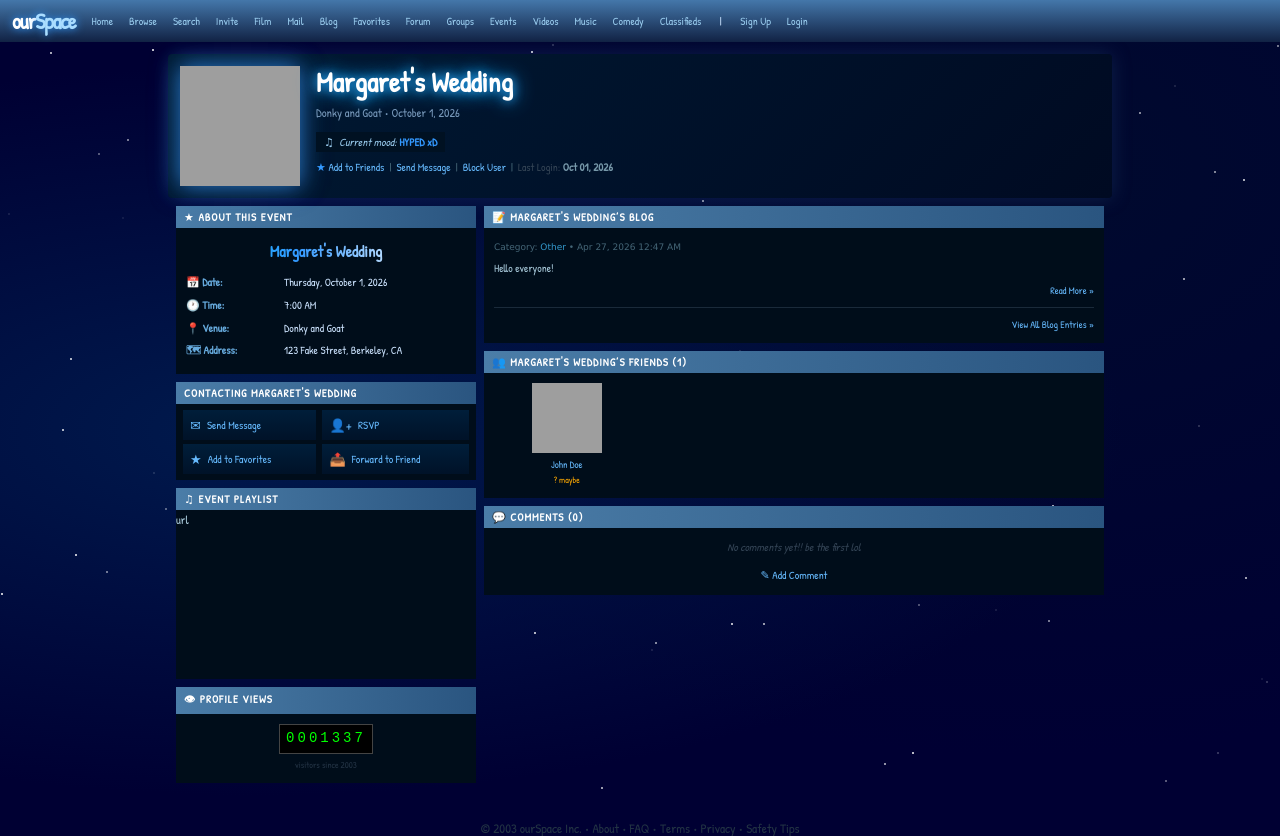
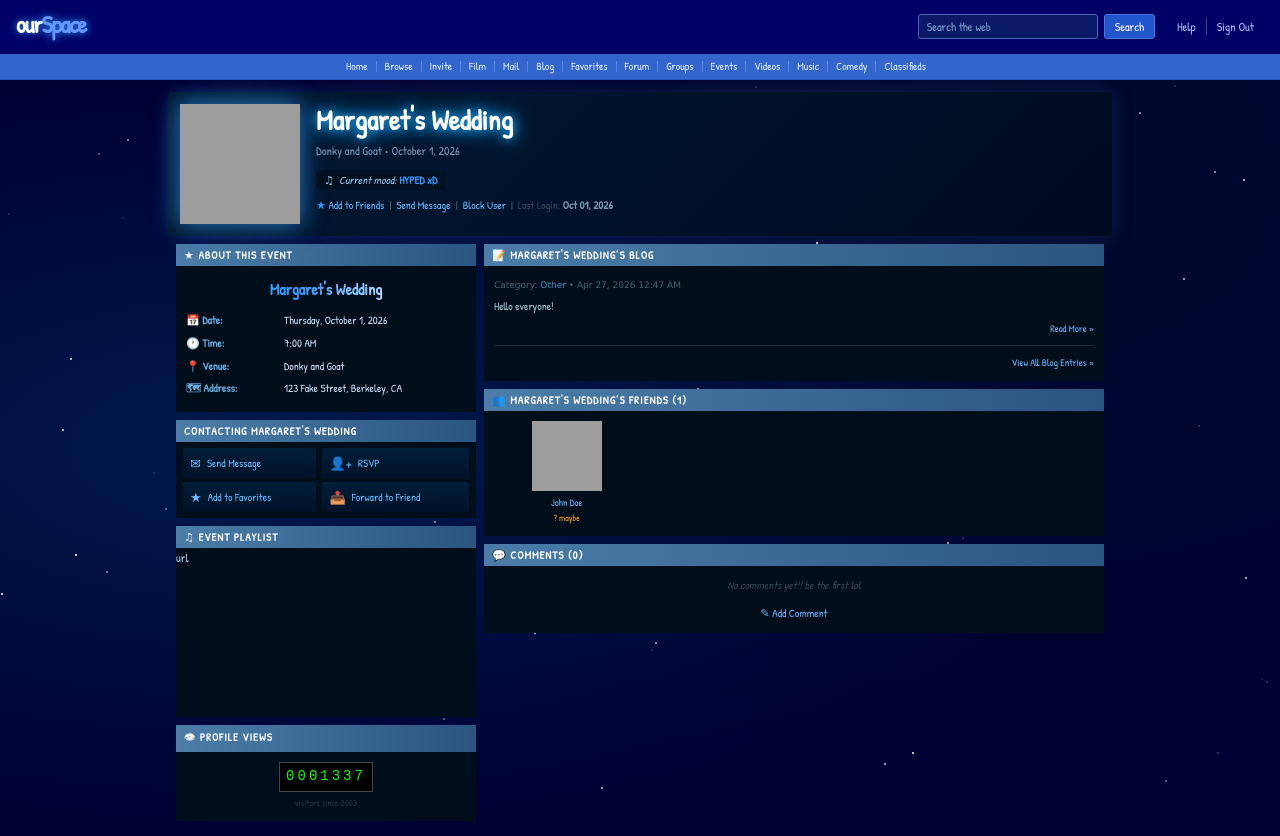
Before and after one commit to josefdaly/guest-list, a Django app: page / in a window 1280 px wide. Shown: the top 836 px of the page. Run offline with Django 5.2, Linux system fonts and the light colour scheme; data comes from the database, SQL or seed files in the repository; data that the repository does not hold is empty; grey boxes are pictures that could not be loaded.

Commit message:
styling tweaks

```diff
--- a/events/templates/events/event_detail.html
+++ b/events/templates/events/event_detail.html
@@ -61,28 +61,76 @@
       to   { opacity: 1; }
     }
 
-    /* ===== TOP NAV BAR ===== */
+    /* ===== TOP BAR ===== */
     #topbar {
       position: relative;
       z-index: 10;
-      background: linear-gradient(to bottom, #4477aa, #112244);
-      padding: 6px 12px;
+      background: #000066;
+      padding: 8px 16px 10px;
       display: flex;
       align-items: center;
-      gap: 16px;
-      font-size: 11px;
-      color: #cce4ff;
+      justify-content: space-between;
     }
     #topbar .logo {
-      font-size: 22px;
+      font-size: 24px;
       font-weight: bold;
       color: #fff;
       letter-spacing: -1px;
       text-shadow: 0 0 8px #3399ff;
+      flex-shrink: 0;
+      padding-bottom: 4px;
     }
-    #topbar .logo span { color: #aaddff; }
-    #topbar a { color: #99ccee; font-size: 11px; }
-    #topbar a:hover { color: #fff; }
+    #topbar .logo span { color: #6699ff; }
+    #topbar .topbar-right { display: flex; align-items: center; gap: 12px; }
+    #topbar .topbar-search { display: flex; align-items: center; gap: 6px; }
+    #topbar .topbar-search input {
+      padding: 3px 8px;
+      font-size: 12px;
+      border: 1px solid #4466bb;
+      border-radius: 3px;
+      background: #0a1a66;
+      color: #fff;
+      width: 180px;
+      font-family: inherit;
+    }
+    #topbar .topbar-search input::placeholder { color: #7799cc; }
+    #topbar .topbar-search button {
+      padding: 3px 10px;
+      font-size: 12px;
+      background: #2255cc;
+      color: #fff;
+      border: 1px solid #4477dd;
+      border-radius: 3px;
+      cursor: pointer;
+      font-family: inherit;
+    }
+    #topbar .topbar-links { display: flex; align-items: center; font-size: 12px; }
+    #topbar .topbar-links a { color: #aac0ff; padding: 0 10px; border-right: 1px solid #334488; }
+    #topbar .topbar-links a:last-child { border-right: none; }
+    #topbar .topbar-links a:hover { color: #fff; text-decoration: none; }
+
+    /* ===== NAVBAR ===== */
+    #navbar {
+      position: relative;
+      z-index: 10;
+      background: #3366cc;
+      padding: 0 12px;
+      height: 26px;
+      display: flex;
+      align-items: center;
+      justify-content: center;
+      border-bottom: 1px solid #2255bb;
+    }
+    #navbar a {
+      color: #ddeeff;
+      font-size: 11px;
+      padding: 0 8px;
+      border-right: 1px solid #5588dd;
+      line-height: 1;
+    }
+    #navbar a:first-child { padding-left: 0; }
+    #navbar a:last-child { border-right: none; }
+    #navbar a:hover { color: #fff; text-decoration: none; }
 
     /* ===== PAGE WRAPPER ===== */
     #wrapper {
@@ -577,9 +625,10 @@
 
     /* ===== MOBILE ===== */
     @media (max-width: 640px) {
-      #topbar { gap: 10px; flex-wrap: wrap; padding: 8px 12px; }
-      #topbar .logo { font-size: 20px; width: 100%; margin-bottom: 2px; }
-      #topbar a { font-size: 12px; }
+      #topbar { height: auto; flex-wrap: wrap; padding: 6px 12px; gap: 6px; }
+      #topbar .topbar-search { order: 3; width: 100%; }
+      #topbar .topbar-search input { width: 100%; }
+      #navbar { flex-wrap: wrap; height: auto; padding: 4px 12px; gap: 2px; }
 
       #profile-header { flex-direction: column; align-items: center; text-align: center; }
       #profile-pic { width: 100px; height: 100px; }
@@ -656,12 +705,25 @@
 <!-- Star field -->
 <div class="stars" id="stars"></div>
 
-<!-- Top nav bar -->
+<!-- Top bar -->
 <div id="topbar">
   <div class="logo">our<span>Space</span></div>
+  <div class="topbar-right">
+    <form class="topbar-search" action="https://www.google.com/search" method="get" target="_blank">
+      <input type="text" name="q" placeholder="Search the web">
+      <button type="submit">Search</button>
+    </form>
+    <div class="topbar-links">
+      <a href="#">Help</a>
+      <a href="#">Sign Out</a>
+    </div>
+  </div>
+</div>
+
+<!-- Navbar -->
+<div id="navbar">
   <a href="#">Home</a>
   <a href="#">Browse</a>
-  <a href="#">Search</a>
   <a href="#">Invite</a>
   <a href="#">Film</a>
   <a href="#">Mail</a>
@@ -674,9 +736,6 @@
   <a href="#">Music</a>
   <a href="#">Comedy</a>
   <a href="#">Classifieds</a>
-  &nbsp;|&nbsp;
-  <a href="#">Sign Up</a>
-  <a href="#">Login</a>
 </div>
 
 <div id="wrapper">
```
